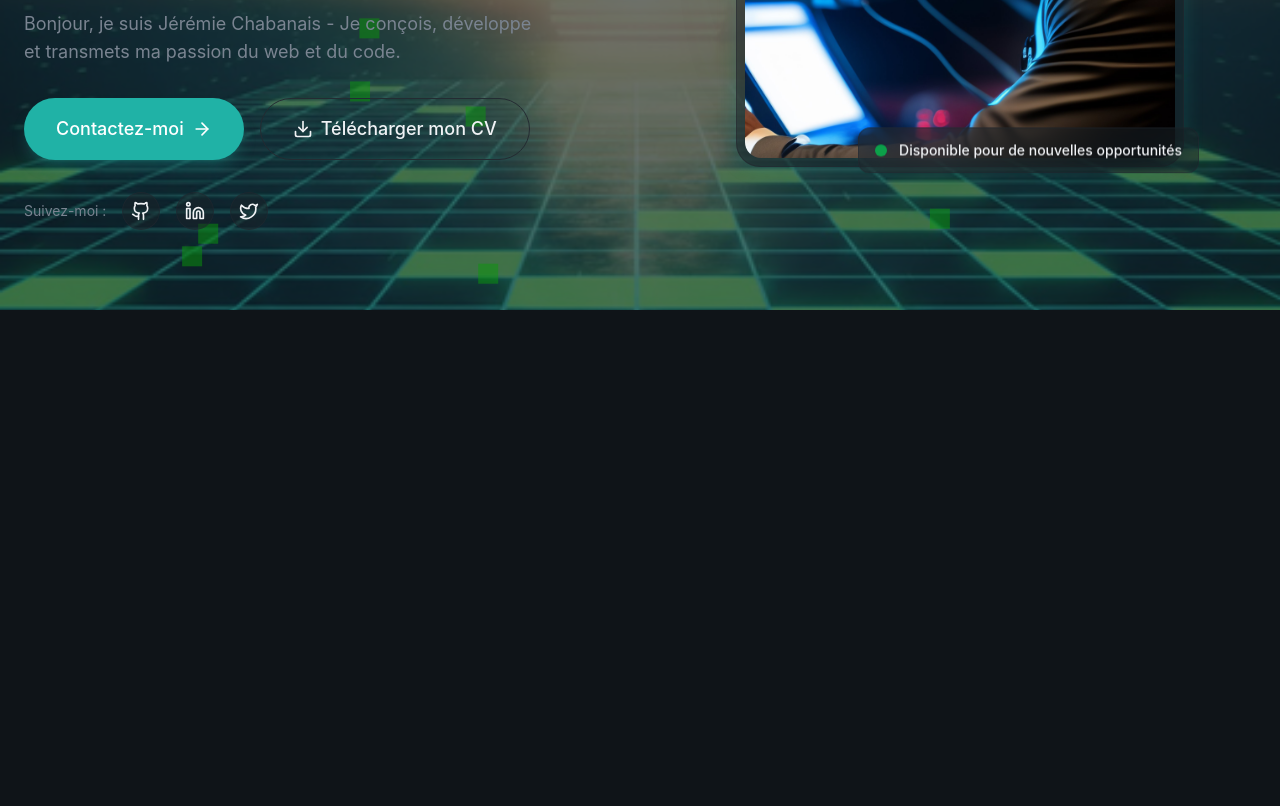
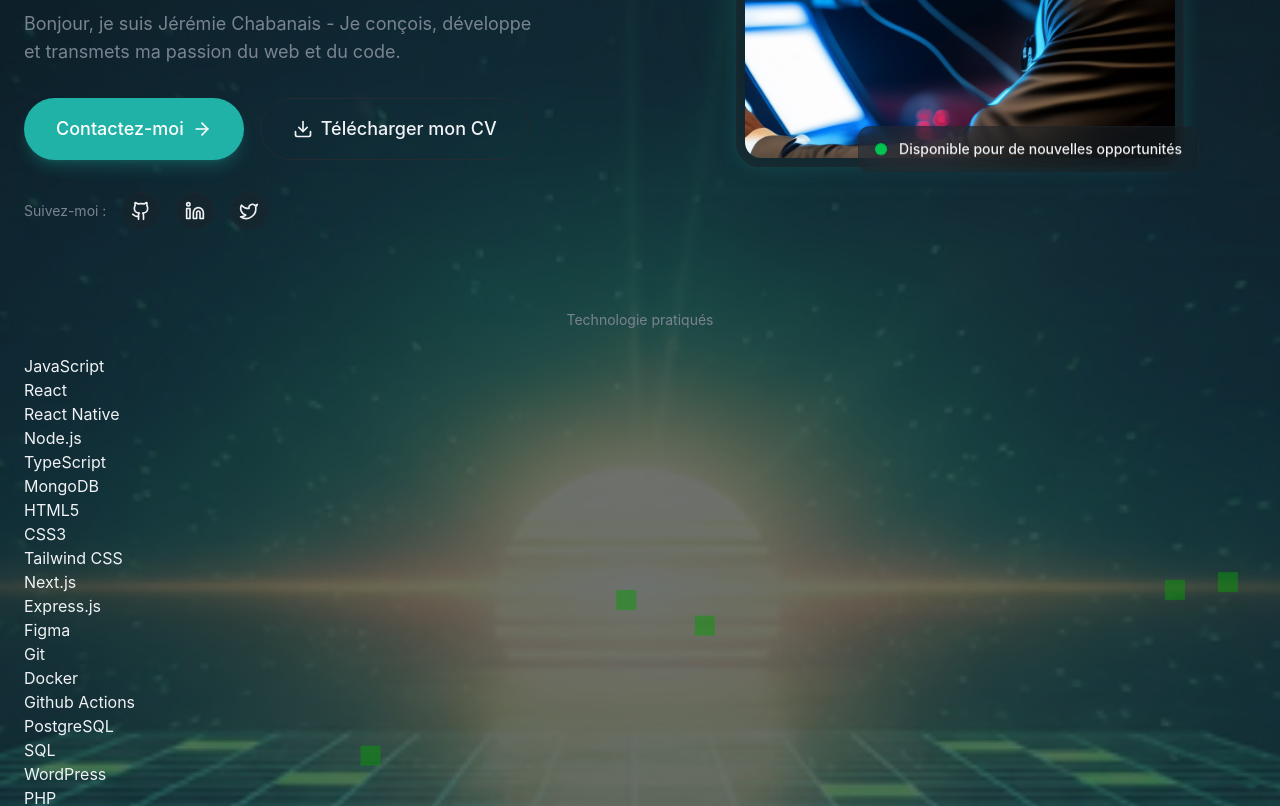
Before and after one commit to devJeremie/Tuto-Portfolio, a React (Vite) app: page / in a window 1280 px wide. Shown: the part 580-1386 px from the top of the page. Before the commit the page ends 890 px from the top, so only its background shows below. Built offline with nearby package versions, Linux system fonts and the light colour scheme.

Commit message:
MAj-SKill-Animation

```diff
--- a/src/index.css
+++ b/src/index.css
@@ -97,11 +97,23 @@
     }
   }
 
+  @keyframes marquee {
+    0% {
+      transform: translateX(0%);
+    }
+    100% {
+      transform: translateX(-50%);
+    }
+  }
+
   .animate-fade-in {
     animation: fade-in 0.8s ease-out both;
   }
   .animate-float {
     animation: float 4s ease-in-out infinite;
+  }
+  .animate-marquee {
+    animation: marquee 30s linear infinite;
   }
   .animation-delay-100 {
     animation-delay: 0.1s;
--- a/src/sections/Hero.jsx
+++ b/src/sections/Hero.jsx
@@ -2,6 +2,28 @@ import { Button } from "@/components/button";
 import { ArrowRight, Download } from "lucide-react";
 import { AnimatedBorderButton } from "../components/AnimatedBorderButton";
 import { Github, Linkedin, Twitter } from "lucide-react";
+
+const skills = [
+    "JavaScript",
+    "React",
+    "React Native",
+    "Node.js",
+    "TypeScript",
+    "MongoDB",
+    "HTML5",
+    "CSS3",
+    "Tailwind CSS",
+    "Next.js",
+    "Express.js",
+    "Figma",
+    "Git",
+    "Docker",
+    "Github Actions",
+    "PostgreSQL",
+    "SQL",
+    "WordPress",
+    "PHP",
+];
 
 const positions = [...Array(20)].map(() => ({
     top: `${Math.random() * 100}%`,
@@ -129,13 +151,31 @@ export const Hero = () => {
                     </div>
                   </div>
                   {/* Stats du badge */}
-                            <div className="
+                  <div
+                    className="
                                 absolute -top-4 -let-4 glass rounded-xl px-4 py-3 animate-float animation-delay-500"
                   >
-                                <div className="">5+</div>
-                                <div className="">Années Exp.</div>
+                    <div className="text-2xl font-bold text-primary">5+</div>
+                    <div className=" text-xs text-muted-foreground">
+                      Années Exp.
                     </div>
                   </div>
+                </div>
+              </div>
+            </div>
+          </div>
+          {/* Technologies */}
+          <div className="mt-20 animate-fade-in animation-delay-600">
+            <p className="text-sm text-muted-foreground mb-6 text-center">
+                Technologie pratiqués
+            </p>
+            <div >
+              <div>
+                {[...skills, ...skills].map((skill, id) => (
+                <div key={id}>
+                    <span>{skill}</span>
+                </div>
+              ))}
               </div>
             </div>
           </div>
```
Also changed, not shown: public/projectImg/dave-Grohl.png (added). Lines whose indentation alone changed are shown as unchanged.
